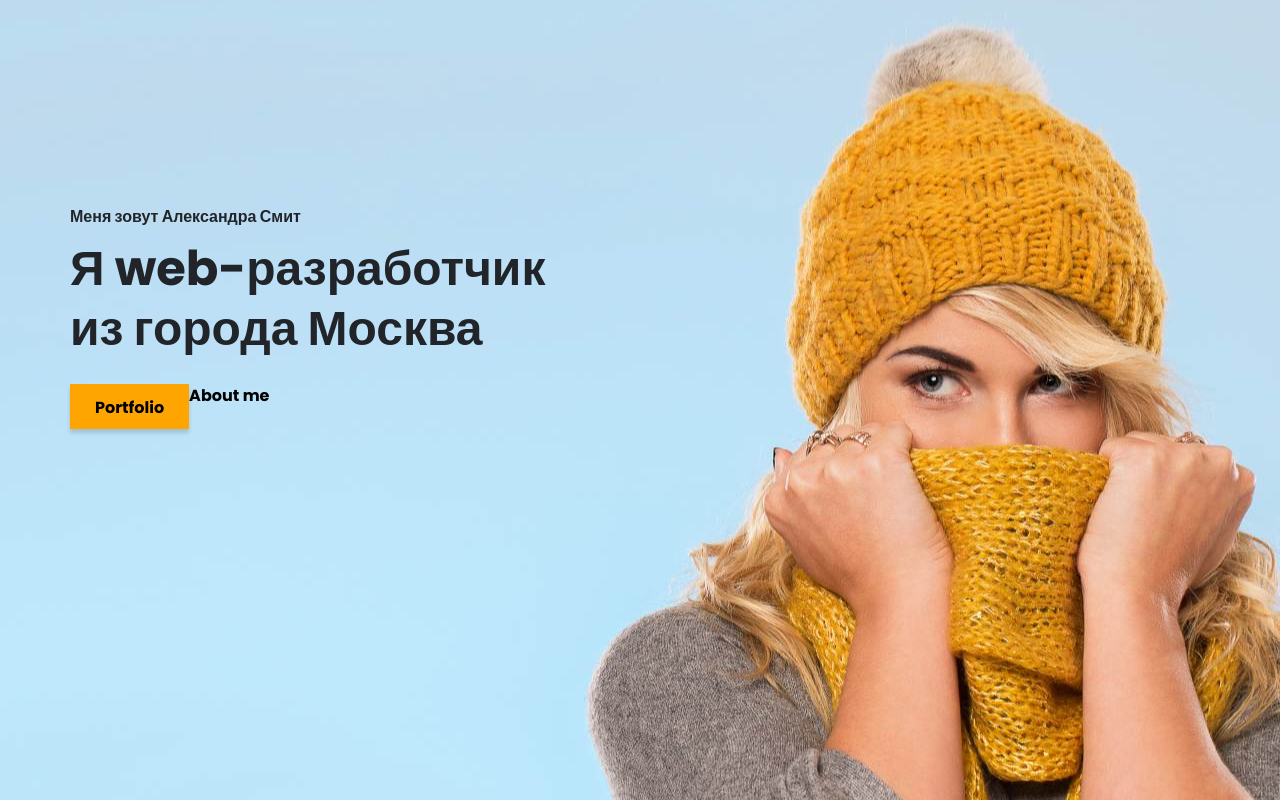
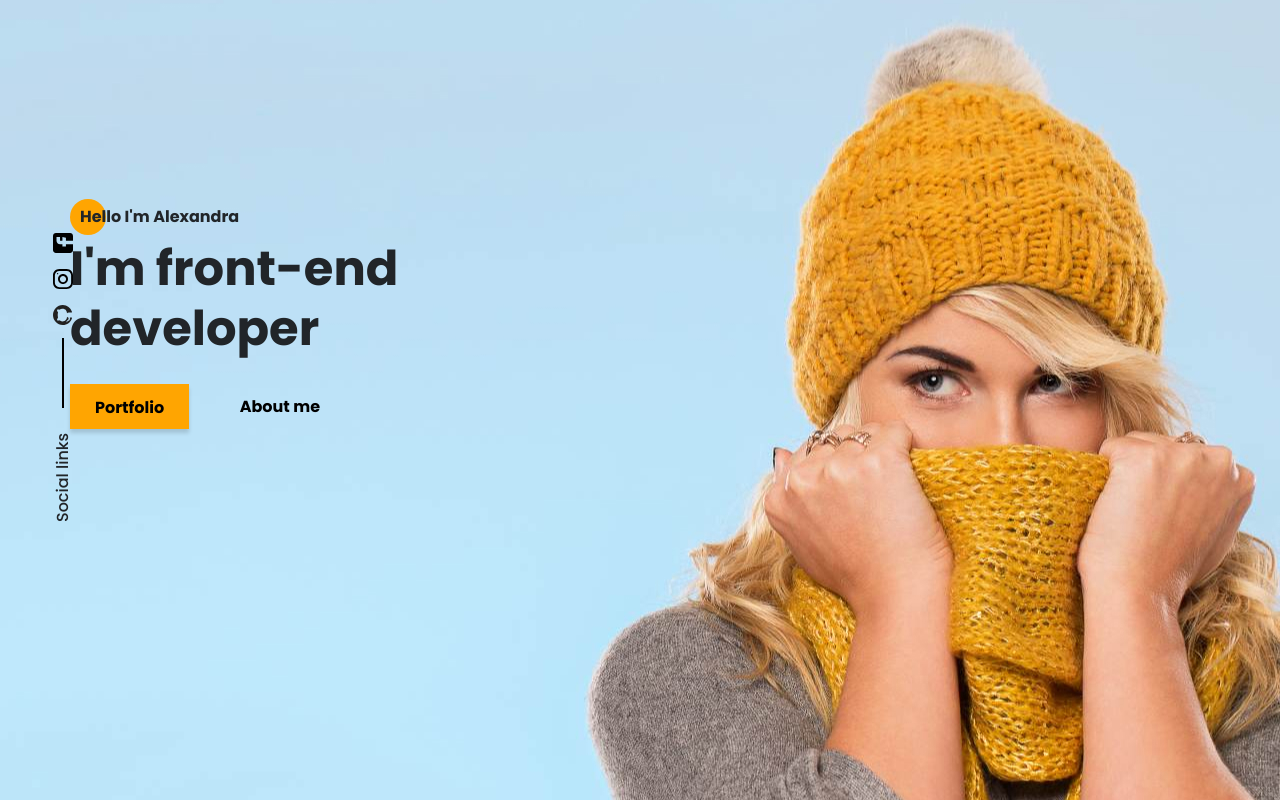
Before and after one commit to Stanislaw-K/portfolio.v1, a website: page src/index.html in a window 1280 px wide. Drawn offline with nearby package versions, Linux system fonts and the light colour scheme; files that its build step writes are made by us from their sources; files whose address does not match are found by name.

Commit message:
section one/promo

```diff
--- a/src/index.html
+++ b/src/index.html
@@ -49,11 +49,18 @@
 </head>
 
 <body>
+    <aside class="sidepanel">
+        <a href="#" class="sidepanel__link"><img src="icons/social/facebook.svg" alt="Facebook"></a>
+        <a href="#" class="sidepanel__link"><img src="icons/social/instagram.svg" alt="Instagram"></a>
+        <a href="#" class="sidepanel__link"><img src="icons/social/github.svg" alt="github"></a>
+        <div class="sidepanel__divider"></div>
+        <div class="sidepanel__text"><span>Social links</span></div>
+    </aside>
 
     <section class="promo">
         <div class="container">
-            <div class="title title_fz16">Меня зовут Александра Смит</div>
-            <h1 class="title title_fz48 promo__title">Я web-разработчик из города Москва</h1>
+            <div class="title title_fz16 promo__subtitle">Hello I'm Alexandra</div>
+            <h1 class="title title_fz48 promo__title">I'm front-end developer</h1>
             <div class="promo__btns">
                 <a href="#" class="promo__link btn">Portfolio</a>
                 <a href="#" class="promo__link">About me</a>
--- a/src/sass/base/_mixins.scss
+++ b/src/sass/base/_mixins.scss
@@ -0,0 +1,13 @@
+@mixin before_circle {
+    &:before {
+        content: '';
+        position: absolute;
+        z-index: -1;
+        top: -25%;
+        left: 0;
+        width: 36px;
+        height: 36px;
+        border-radius: 100%;
+        background: $main-color;
+    }
+}
--- a/src/sass/blocks/_button.scss
+++ b/src/sass/blocks/_button.scss
@@ -1,6 +1,6 @@
 .btn {
     height: 45px;
-    background: #ffa501;
+    background: $main-color;
     box-shadow: 0px 4px 4px rgba(0, 0, 0, 0.15);
     padding: 12px 25px;
 }
--- a/src/sass/blocks/_promo.scss
+++ b/src/sass/blocks/_promo.scss
@@ -7,9 +7,17 @@
         width: 535px;
         margin-top: 10px;
     }
+    &__subtitle {
+        position: relative;
+        padding-left: 10px;
+        z-index: 2;
+        @include before_circle;
+    }
     &__btns {
         margin-top: 25px;
         display: flex;
+        align-items: center;
+        justify-content: space-between;
         width: 250px;
     }
     &__link {
--- /dev/null
+++ b/src/sass/blocks/_sidepanel.scss
@@ -0,0 +1,25 @@
+.sidepanel {
+    position: fixed;
+    top: 230px;
+    left: 50px;
+    display: flex;
+    flex-direction: column;
+    justify-content: space-between;
+    align-items: center;
+    height: 340px;
+    z-index: 3;
+    &__divider {
+        width: 2px;
+        height: 70px;
+        background-color: #000;
+    }
+    &__text {
+        height: 150px;
+        width: 25px;
+        span {
+            transform: rotate(-90deg) translate(-10%, -260%);
+            display: block;
+            width: 150px;
+        }
+    }
+}
--- a/src/sass/style.scss
+++ b/src/sass/style.scss
@@ -2,6 +2,7 @@
 @import url('https://fonts.googleapis.com/css2?family=Poppins:wght@500;700&display=swap');
 
 @import 'base/variables';
+@import 'base/mixins';
 
 * {
     font-family: 'Poppins', sans-serif;
@@ -17,3 +18,4 @@
 @import 'blocks/promo';
 @import 'blocks/title';
 @import 'blocks/button';
+@import 'blocks/sidepanel';
```
Also changed, not shown: dist/css/style.min.css, dist/index.html.
